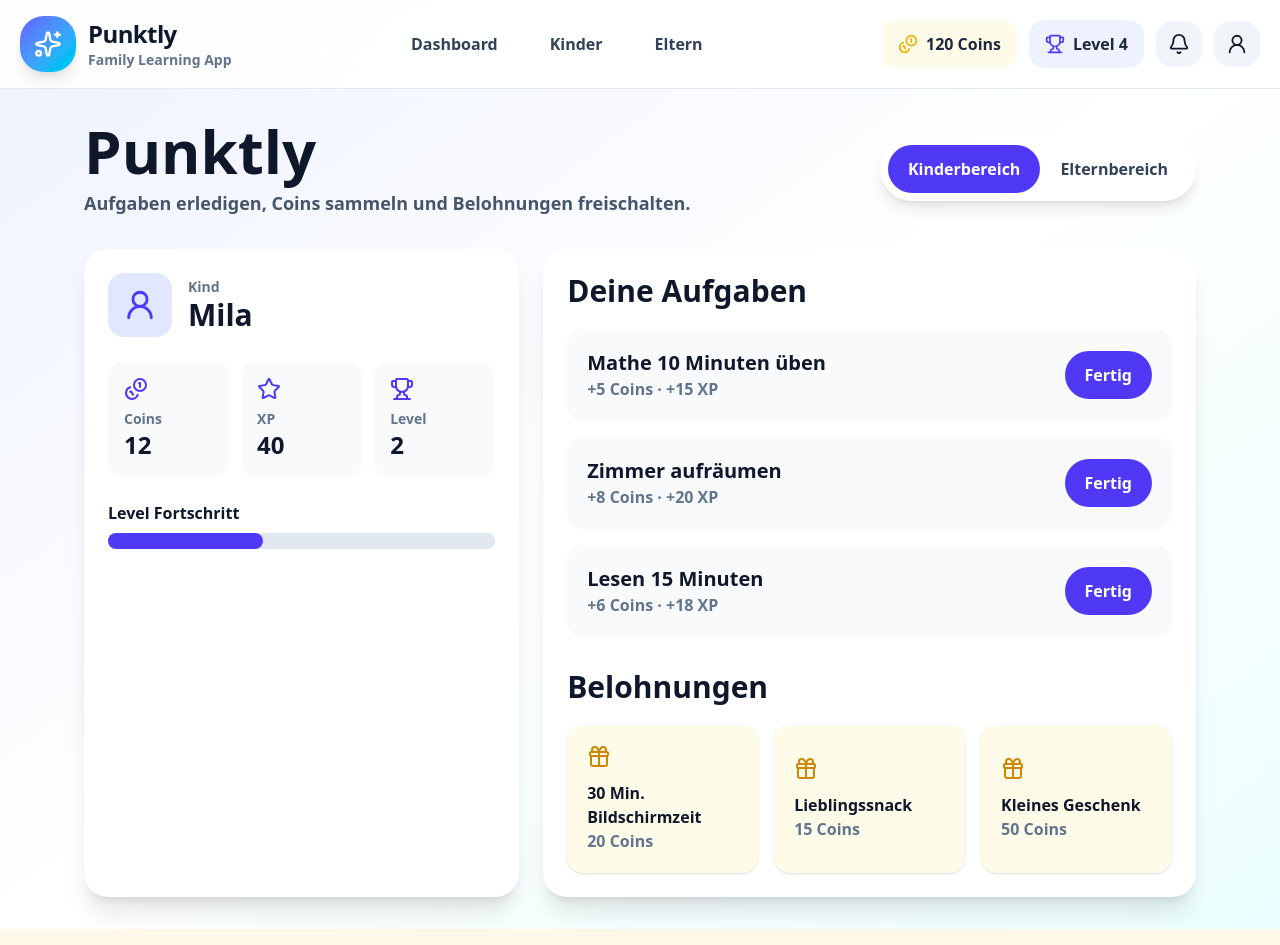
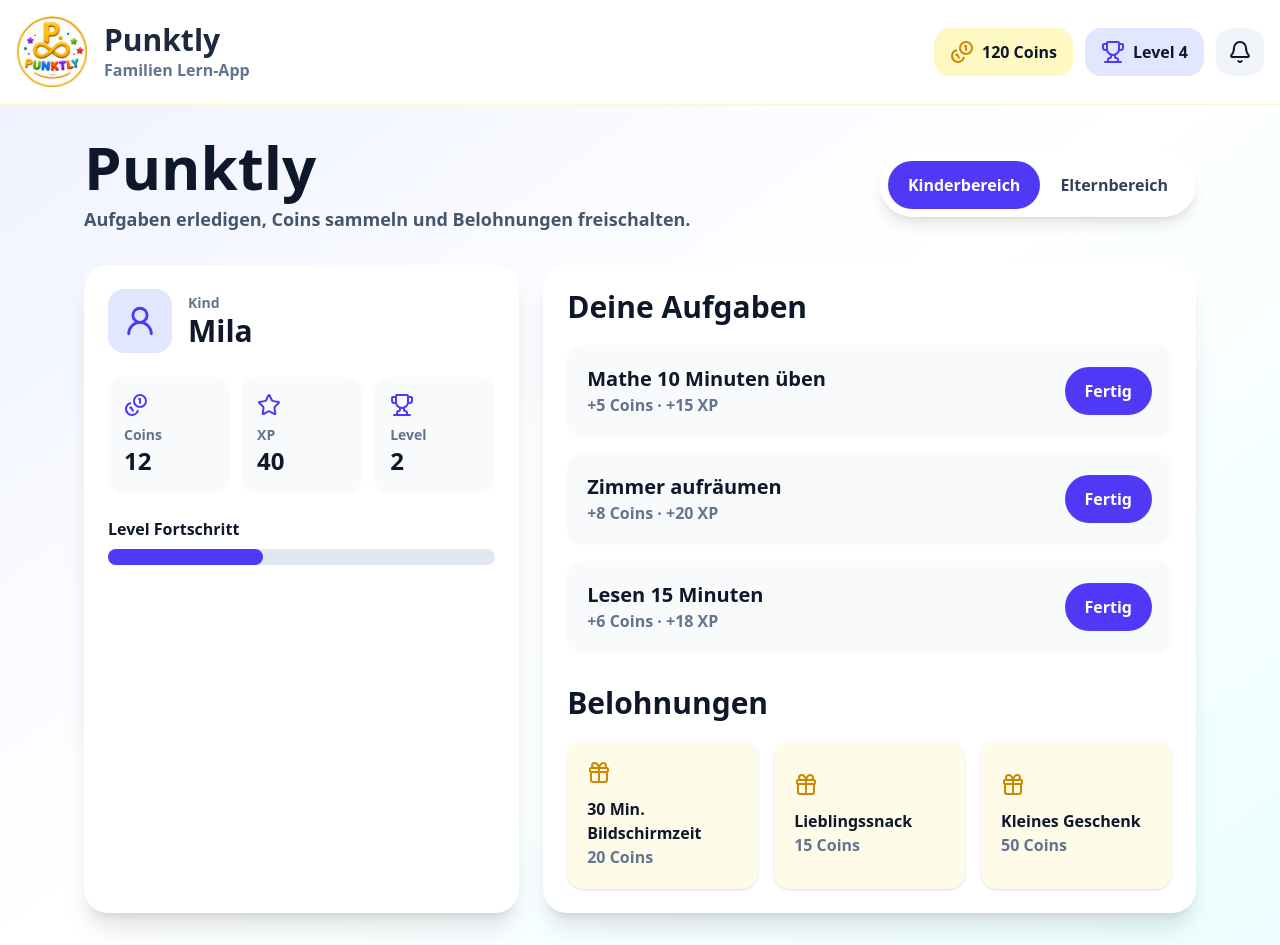
Before and after one commit to serdarsolak2023/punktly.com, a Next.js app: page / in a window 1280 px wide. Built offline with nearby package versions, Linux system fonts and the light colour scheme.

Commit message:
improve app background and ui

```diff
--- a/app/globals.css
+++ b/app/globals.css
@@ -13,3 +13,22 @@ body {
 * {
   box-sizing: border-box;
 }
+
+@import "tailwindcss";
+
+:root {
+  color-scheme: light;
+}
+
+body {
+  margin: 0;
+  background:
+    radial-gradient(circle at top left, #fff8dc 0%, transparent 25%),
+    radial-gradient(circle at top right, #dbeafe 0%, transparent 20%),
+    linear-gradient(180deg, #fffdf7 0%, #f8fafc 100%);
+  color: #1e293b;
+}
+
+* {
+  box-sizing: border-box;
+}
--- a/components/Header.tsx
+++ b/components/Header.tsx
@@ -1,87 +1,46 @@
 "use client";
 
+import Image from "next/image";
 import Link from "next/link";
-import {
-  Bell,
-  Coins,
-  Menu,
-  Sparkles,
-  Trophy,
-  UserRound,
-} from "lucide-react";
+import { Bell, Coins, Trophy } from "lucide-react";
 
 export function Header() {
   return (
-    <header className="sticky top-0 z-50 border-b border-slate-200 bg-white/90 backdrop-blur-xl">
-      <div className="mx-auto flex max-w-7xl items-center justify-between px-5 py-4">
-        <div className="flex items-center gap-4">
-          <button className="rounded-2xl bg-slate-100 p-3 md:hidden">
-            <Menu size={22} />
-          </button>
+    <header className="sticky top-0 z-50 border-b border-yellow-100 bg-white/95 backdrop-blur-xl">
+      <div className="mx-auto flex max-w-7xl items-center justify-between px-4 py-4">
+        <Link href="/" className="flex items-center gap-4">
+          <Image
+            src="/logo.png"
+            alt="Punktly"
+            width={72}
+            height={72}
+            className="rounded-full"
+          />
 
-          <Link
-            href="/"
-            className="flex items-center gap-3"
-          >
-            <div className="flex h-14 w-14 items-center justify-center rounded-3xl bg-gradient-to-br from-indigo-500 to-cyan-400 text-white shadow-lg">
-              <Sparkles size={28} />
-            </div>
+          <div>
+            <h1 className="text-3xl font-black text-slate-800">
+              Punktly
+            </h1>
 
-            <div>
-              <h1 className="text-2xl font-black tracking-tight">
-                Punktly
-              </h1>
-              <p className="text-sm font-bold text-slate-500">
-                Family Learning App
-              </p>
-            </div>
-          </Link>
-        </div>
-
-        <nav className="hidden items-center gap-3 md:flex">
-          <Link
-            href="/"
-            className="rounded-2xl px-5 py-3 font-black text-slate-700 transition hover:bg-slate-100"
-          >
-            Dashboard
-          </Link>
-
-          <Link
-            href="/kinder"
-            className="rounded-2xl px-5 py-3 font-black text-slate-700 transition hover:bg-slate-100"
-          >
-            Kinder
-          </Link>
-
-          <Link
-            href="/eltern"
-            className="rounded-2xl px-5 py-3 font-black text-slate-700 transition hover:bg-slate-100"
-          >
-            Eltern
-          </Link>
-        </nav>
+            <p className="font-bold text-slate-500">
+              Familien Lern-App
+            </p>
+          </div>
+        </Link>
 
         <div className="flex items-center gap-3">
-          <div className="hidden items-center gap-2 rounded-2xl bg-yellow-50 px-4 py-3 md:flex">
-            <Coins className="text-yellow-500" size={20} />
-            <span className="font-black text-slate-800">
-              120 Coins
-            </span>
+          <div className="hidden rounded-2xl bg-yellow-100 px-4 py-3 md:flex md:items-center md:gap-2">
+            <Coins className="text-yellow-600" />
+            <span className="font-black">120 Coins</span>
           </div>
 
-          <div className="hidden items-center gap-2 rounded-2xl bg-indigo-50 px-4 py-3 md:flex">
-            <Trophy className="text-indigo-600" size={20} />
-            <span className="font-black text-slate-800">
-              Level 4
-            </span>
+          <div className="hidden rounded-2xl bg-indigo-100 px-4 py-3 md:flex md:items-center md:gap-2">
+            <Trophy className="text-indigo-600" />
+            <span className="font-black">Level 4</span>
           </div>
 
           <button className="rounded-2xl bg-slate-100 p-3">
-            <Bell size={22} />
-          </button>
-
-          <button className="rounded-2xl bg-slate-100 p-3">
-            <UserRound size={22} />
+            <Bell />
           </button>
         </div>
       </div>
```
Also changed, not shown: public/logo.png (added).
